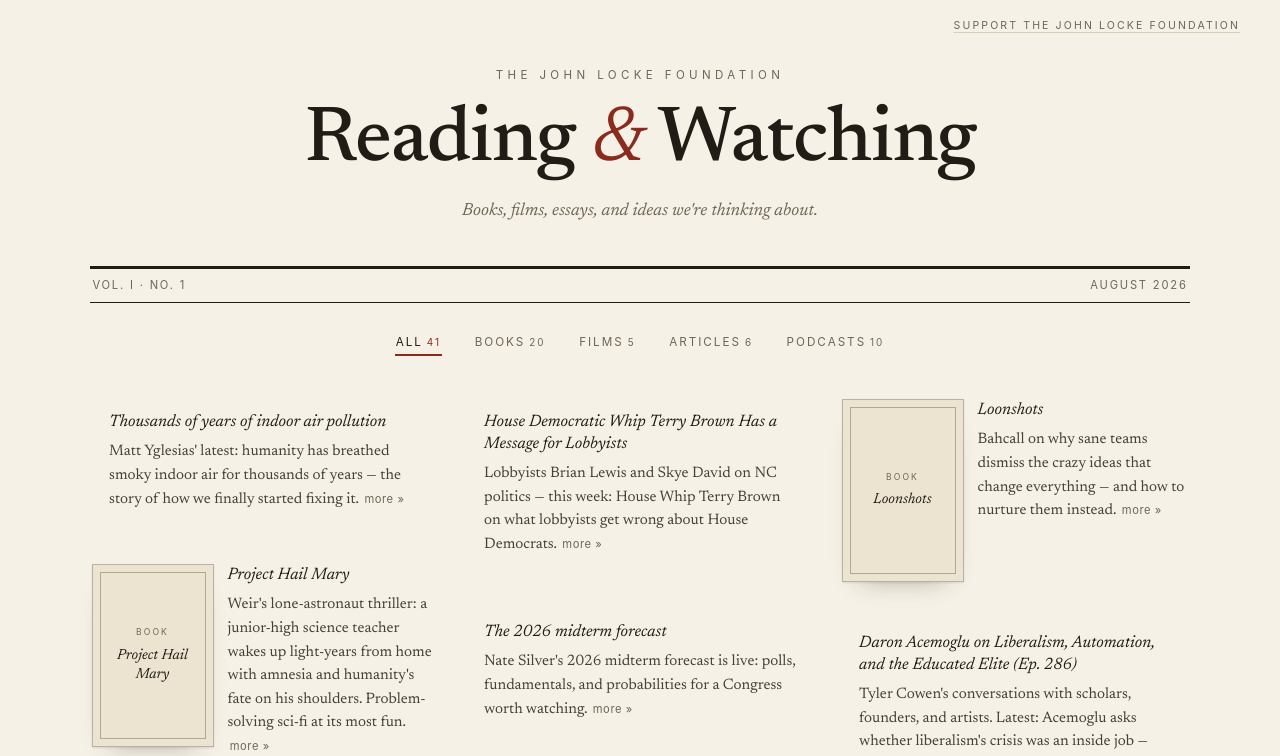
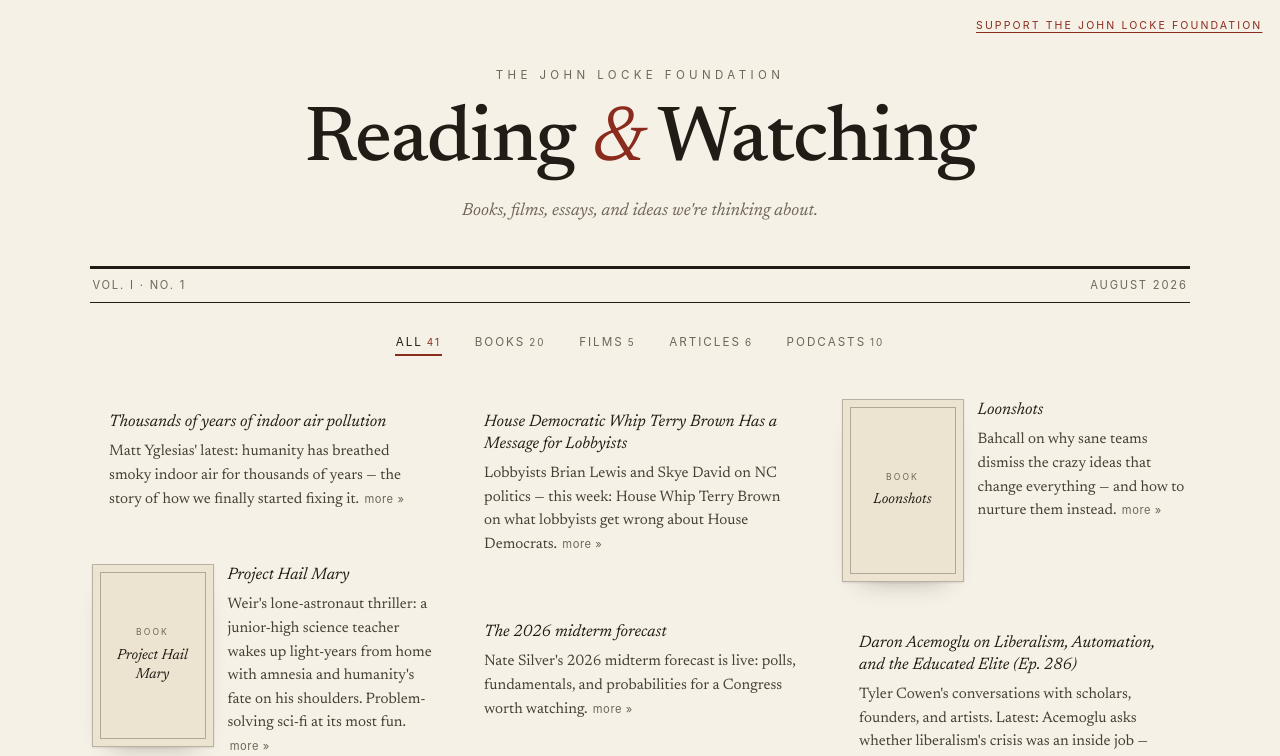
Before and after one commit to mihir-kale/readr, a website with bundled scripts: page index.html in a window 1280 px wide. Shown: the top 756 px of the page. Built offline with nearby package versions, Linux system fonts and the light colour scheme; no server answers.

Commit message:
Support link: red, flush to top-right margin

```diff
--- a/styles.css
+++ b/styles.css
@@ -41,19 +41,18 @@
 .support-link{
   position:absolute;
   top:1.1rem;
-  right:clamp(1.1rem,4vw,2.5rem);
+  right:1.1rem;
   font-family:var(--sans);
   font-size:.66rem;
   letter-spacing:.2em;
   text-transform:uppercase;
-  color:var(--ink-soft);
+  color:var(--accent);
   text-decoration:underline;
-  text-decoration-color:var(--rule);
+  text-decoration-color:var(--accent);
   text-underline-offset:3px;
 }
 .support-link:hover{
-  color:var(--accent);
-  text-decoration-color:var(--accent);
+  text-decoration-thickness:2px;
 }
 .overline{
   margin:0 0 1.1rem;
```
